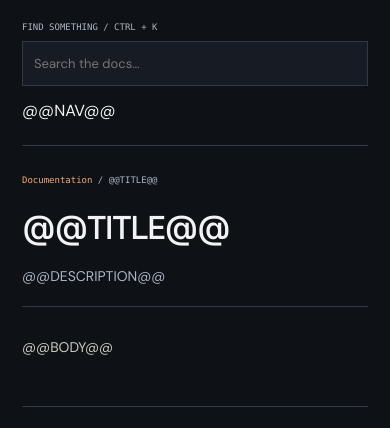
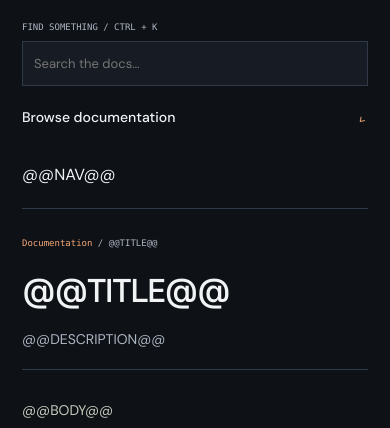
Before and after one commit to OmarDardery/nixlab, a Python web app: template website/templates/doc.html in a window 390 px wide. Shown: the part 66-494 px from the top of the page. Run offline with Jinja, Linux system fonts and the light colour scheme; the template is opened without the code that fills it, so the values that code supplies are empty.

Commit message:
site: make documentation navigation mobile friendly

```diff
--- a/website/templates/doc.html
+++ b/website/templates/doc.html
@@ -1,13 +1,13 @@
 <!doctype html><html lang="en"><head>
 <meta charset="utf-8"><meta name="viewport" content="width=device-width,initial-scale=1">
-<meta name="theme-color" content="#111310"><meta name="description" content="@@DESCRIPTION@@">
+<meta name="theme-color" content="#0e1116"><meta name="description" content="@@DESCRIPTION@@">
 <link rel="canonical" href="https://nixlab.dardery.work@@CANONICAL@@">
 <link rel="icon" href="@@BASE@@/assets/favicon.svg" type="image/svg+xml">
 <link rel="stylesheet" href="@@BASE@@/assets/brand.css"><link rel="stylesheet" href="@@BASE@@/assets/style.css"><script defer src="@@BASE@@/assets/site.js"></script>
 <title>@@TITLE@@ · Nixlab docs</title></head><body>
 <a class="skip-link" href="#main">Skip to content</a>
 <header class="site-header"><div class="header-inner"><a class="brand" href="@@BASE@@/" aria-label="Nixlab home"><span class="brand-mark" aria-hidden="true">[n]</span>nixlab<span class="brand-cursor" aria-hidden="true">_</span></a><nav aria-label="Main navigation"><a href="@@BASE@@/docs/">Docs</a><a class="hide-small" href="@@BASE@@/docs/plain-nixos/">Install</a><a class="hide-small" href="@@BASE@@/docs/troubleshooting/">Troubleshooting</a><a class="github-link" href="https://github.com/OmarDardery/nixlab">GitHub ↗</a></nav></div></header>
-<div class="docs-layout"><aside class="docs-sidebar" aria-label="Documentation navigation"><label class="search-label" for="docs-search">FIND SOMETHING / CTRL + K</label><input class="docs-search" id="docs-search" type="search" placeholder="Search the docs…" autocomplete="off" data-index="@@BASE@@/search-index.json"><div class="search-results" id="search-results" aria-label="Search results" aria-live="polite" hidden></div><nav class="docs-nav">@@NAV@@</nav></aside>
+<div class="docs-layout"><aside class="docs-sidebar" aria-label="Documentation navigation"><label class="search-label" for="docs-search">FIND SOMETHING / CTRL + K</label><input class="docs-search" id="docs-search" type="search" placeholder="Search the docs…" autocomplete="off" data-index="@@BASE@@/search-index.json"><div class="search-results" id="search-results" aria-label="Search results" aria-live="polite" hidden></div><details class="docs-menu" open><summary>Browse documentation <span aria-hidden="true">⌄</span></summary><nav class="docs-nav" aria-label="Documentation topics">@@NAV@@</nav></details></aside>
 <main id="main" class="docs-article"><div class="doc-breadcrumb"><a href="@@BASE@@/docs/">Documentation</a> / @@TITLE@@</div><header class="doc-header"><h1>@@TITLE@@</h1><p class="doc-description">@@DESCRIPTION@@</p></header><article class="prose">@@BODY@@</article><footer class="doc-footer"><a href="@@SOURCE@@">View source / suggest an edit ↗</a><a href="@@BASE@@/docs/troubleshooting/">Something broken? →</a></footer></main>
 <aside class="toc-sidebar" aria-label="On this page"><p>ON THIS PAGE</p>@@TOC@@</aside></div>
 <footer class="site-footer section-wrap"><a class="brand" href="@@BASE@@/">nixlab<span class="brand-cursor">_</span></a><p>The docs are declarative too. Naturally.</p><a href="https://github.com/OmarDardery/nixlab/issues">Report an issue ↗</a></footer><p class="sr-only" id="announcer" role="status" aria-live="polite"></p>
```
